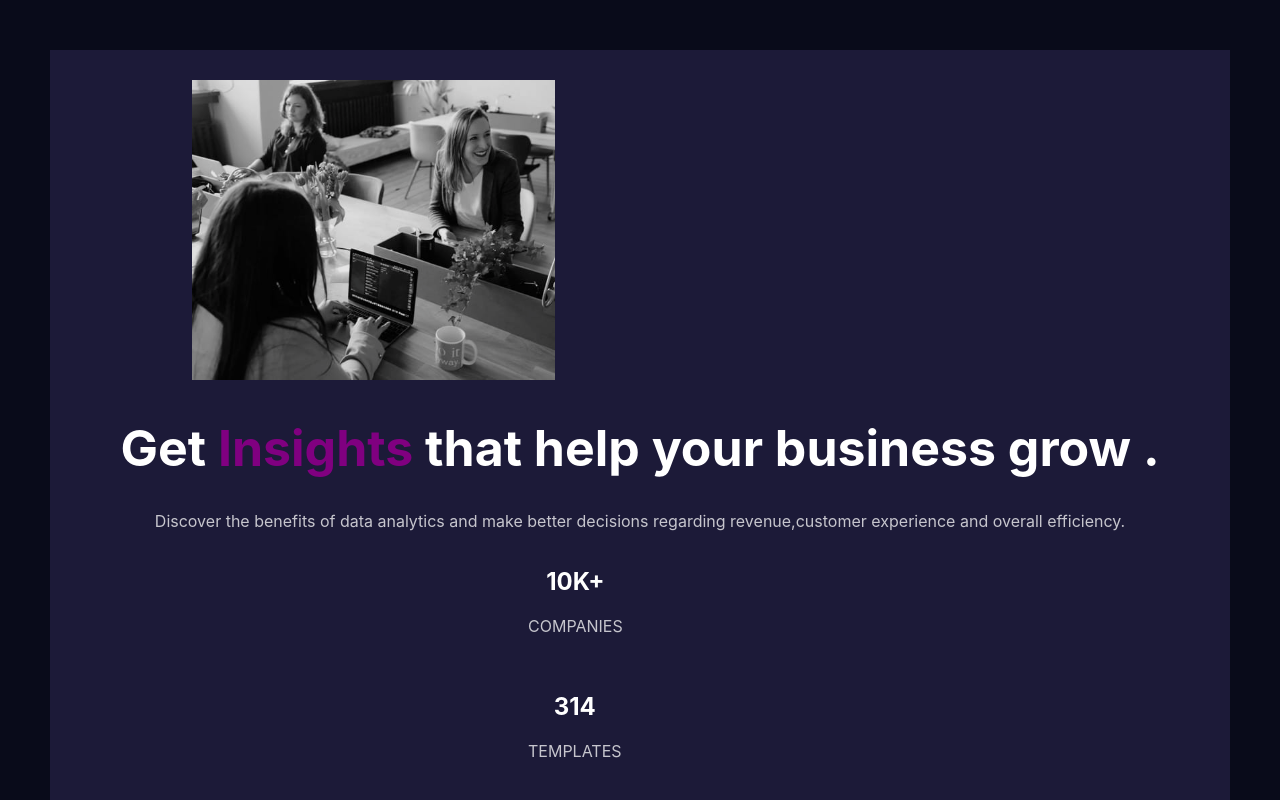
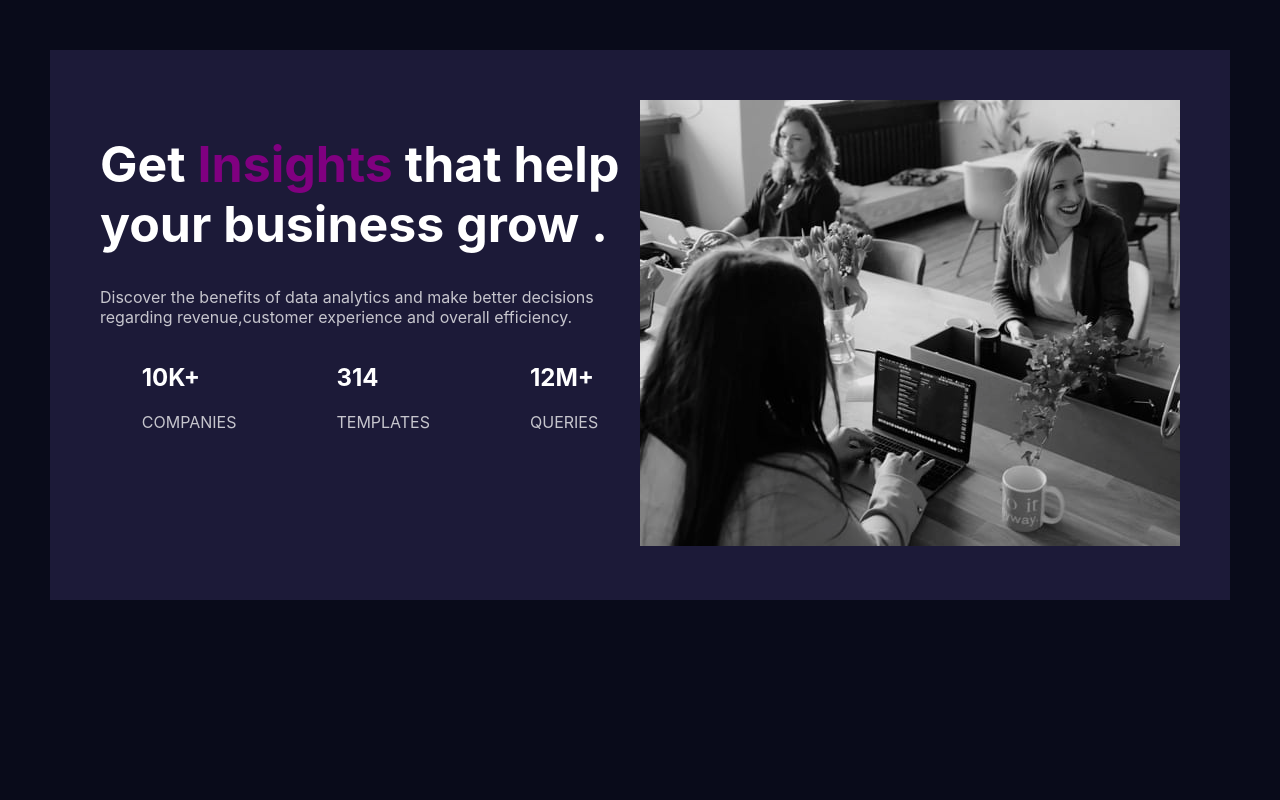
Before and after one commit to Udaya1011/ITBOOMI-HOME_PAGE, a React (Create React App) app: page / in a window 1280 px wide. Shown: the top 800 px of the page. Built offline with nearby package versions, Linux system fonts and the light colour scheme.

Commit message:
Update App.css

```diff
--- a/src/App.css
+++ b/src/App.css
@@ -38,7 +38,7 @@ h2{
 }
 
 
-@media (min-width:375px) and (max-width:1440px){
+@media (min-width:375px) and (max-width:1024px){
   .App{
     flex-direction: column;
     padding: 30px;
@@ -62,6 +62,5 @@ gap: 20px;
 height: 300px;
 padding-left: 10%;
 color: blue;
-  filter: hue-rotate(270deg) saturate(150%);
   }
 }
```
